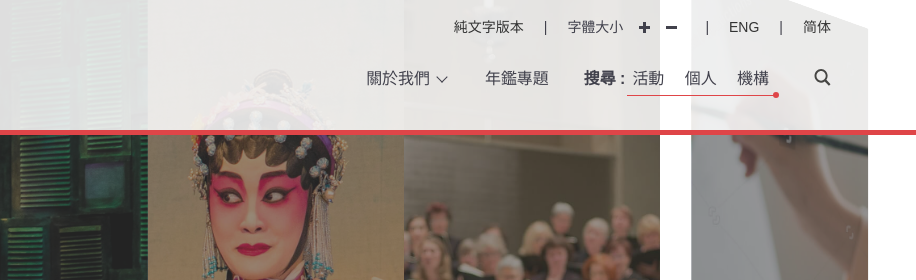
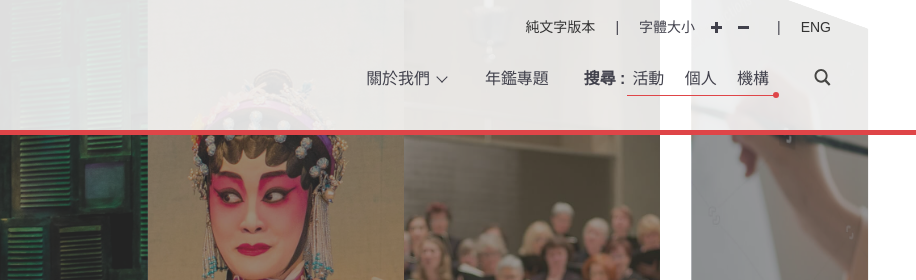
Before and after one commit to nsheketa/hkadc, a website: page index.html in a window 1280 px wide. Shown: the top 280 px of the page, 364-1280 px from the left. Drawn offline with nearby package versions, Linux system fonts and the light colour scheme; a web font is replaced by a local one.

Commit message:
Menu update

```diff
--- a/index.html
+++ b/index.html
@@ -45,9 +45,9 @@
                             <div class="header-content__top-item">
                                 <a href="#" class="header-content__top-lang">Eng</a>
                             </div>
-                            <div class="header-content__top-item">
-                                <a href="#" class="header-content__top-lang">简体</a>
-                            </div>
+                            <!--<div class="header-content__top-item">-->
+                                <!--<a href="#" class="header-content__top-lang">简体</a>-->
+                            <!--</div>-->
                         </div>
                     </div>
                     <div class="header-content__bottom">
--- a/scss/layout/_header.scss
+++ b/scss/layout/_header.scss
@@ -382,6 +382,10 @@
 
 .header-nav__search-label {
   font-weight: 600;
+
+  @include respond-max(1024){
+    flex: 1 0 auto;
+  }
 }
 
 .header-nav__search-tags {
@@ -431,6 +435,14 @@
         opacity: 1;
         visibility: visible;
       }
+    }
+  }
+
+  @include respond-max(1024){
+    width: 100%;
+    flex: 1 0 auto;
+    &:before, &:after{
+      display: none;
     }
   }
 }
```
Also changed, not shown: event-detail-default.html (+3 -3 lines), event-detail.html (+3 -3 lines), event-listing.html (+3 -3 lines), css/main.css, 1 other file.
